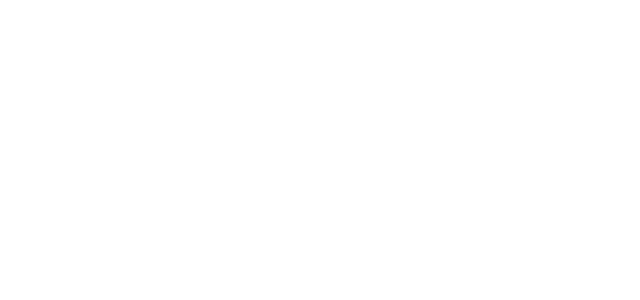
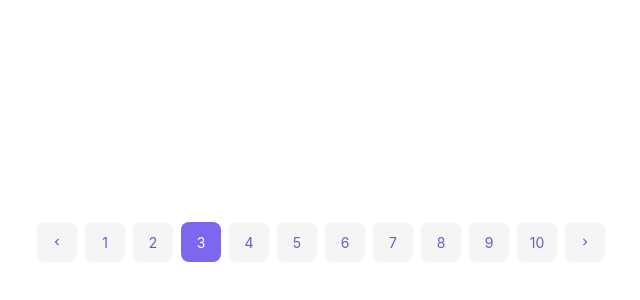
Before and after one commit to iamyoki/practical-components, a React (Create React App) app: page /pagination in a window 1280 px wide. Shown: the part 158-458 px from the top of the page, without its empty margins (319-959 px from the left). Built offline with nearby package versions, Linux system fonts and the light colour scheme.

Commit message:
feat: pagination component page

```diff
--- a/package.json
+++ b/package.json
@@ -4,6 +4,7 @@
   "private": true,
   "dependencies": {
     "@emotion/react": "^11.1.5",
+    "@emotion/styled": "^11.1.5",
     "@reach/router": "^1.3.4",
     "@testing-library/jest-dom": "^5.11.4",
     "@testing-library/react": "^11.1.0",
@@ -13,8 +14,10 @@
     "@types/reach__router": "^1.3.7",
     "@types/react": "^17.0.0",
     "@types/react-dom": "^17.0.0",
+    "polished": "^4.1.1",
     "react": "^17.0.2",
     "react-dom": "^17.0.2",
+    "react-icons": "^4.2.0",
     "react-scripts": "4.0.3",
     "typescript": "^4.1.2",
     "web-vitals": "^1.0.1"
--- a/src/components/Layout.tsx
+++ b/src/components/Layout.tsx
@@ -8,6 +8,7 @@
         display: flex;
         justify-content: center;
         align-items: center;
+        flex-direction: column;
         height: inherit;
       `}
     >
--- /dev/null
+++ b/src/components/Pagination.tsx
@@ -0,0 +1,141 @@
+import { css } from '@emotion/react'
+import styled from '@emotion/styled'
+import { rgba } from 'polished'
+import { ReactNode, useState } from 'react'
+import { MdChevronLeft, MdChevronRight } from 'react-icons/md'
+import useEffectSkipMount from '../hooks/useEffectSkipMount'
+
+interface PaginationProps {
+  /** 初始页面 默认第一页 1 */
+  initialPage?: number
+  /** 全部页数 不小于1 */
+  totalPage: number
+  /** 显示的页数 默认10 */
+  displayPageRange?: number
+  size?: 'normal' | 'large' | 'small'
+  onChange?: (pageIndex: number) => void
+}
+
+const Pagination = ({
+  initialPage = 1,
+  totalPage,
+  displayPageRange = 5,
+  size = 'normal',
+  onChange,
+}: PaginationProps) => {
+  // 当前页
+  const [activeIndex, setActive] = useState(
+    initialPage - 1 < 0 ? 0 : initialPage - 1
+  )
+
+  // 点击页码按钮
+  function handleClickBtn(index: number) {
+    setActive(index)
+  }
+
+  // 点击上一页
+  function handleClickPrev() {
+    if (activeIndex > 0) setActive((cur) => cur - 1)
+  }
+
+  // 点击下一页
+  function handleClickNext() {
+    if (activeIndex < totalPage - 1) setActive((cur) => cur + 1)
+  }
+
+  // 监听切页
+  useEffectSkipMount(() => {
+    if (onChange) onChange(activeIndex + 1)
+  }, [activeIndex])
+
+  return (
+    <div
+      className="Pagination"
+      css={css`
+        display: grid;
+        grid-auto-flow: column;
+        gap: 8px;
+        grid-gap: 8px;
+      `}
+    >
+      <PaginationBtn
+        className="prev"
+        size={size}
+        disabled={activeIndex <= 0}
+        onClick={handleClickPrev}
+      >
+        <MdChevronLeft />
+      </PaginationBtn>
+
+      {[...Array(totalPage)].map((item, i) => (
+        <PaginationBtn
+          key={item}
+          active={i === activeIndex}
+          size={size}
+          onClick={() => handleClickBtn(i)}
+        >
+          {i + 1}
+        </PaginationBtn>
+      ))}
+
+      <PaginationBtn
+        className="next"
+        size={size}
+        disabled={activeIndex >= totalPage - 1}
+        onClick={handleClickNext}
+      >
+        <MdChevronRight />
+      </PaginationBtn>
+    </div>
+  )
+}
+
+interface PaginationBtnProps {
+  children: ReactNode
+  active?: boolean
+  size?: 'normal' | 'large' | 'small'
+  disabled?: boolean
+}
+const PaginationBtn = styled.div<PaginationBtnProps>`
+  height: 40px;
+  min-width: 40px;
+  font-size: 14px;
+  cursor: pointer;
+  padding: 6px;
+  box-sizing: border-box;
+  display: flex;
+  justify-content: center;
+  align-items: center;
+  background: whitesmoke;
+  color: slateblue;
+  border-radius: 8px;
+  user-select: none;
+
+  &:hover {
+    ${({ disabled, active }) =>
+      !disabled && !active && `background-color: ${rgba('slateblue', 0.2)}`};
+  }
+
+  /* Props Dynamic */
+  ${({ active }) =>
+    active && {
+      color: 'white',
+      backgroundColor: 'mediumslateblue',
+    }}
+
+  ${({ size }) =>
+    size === 'small' && {
+      height: 28,
+      minWidth: 28,
+      fontSize: 12,
+      borderRadius: 4,
+    }}
+
+  ${({ disabled }) =>
+    disabled && {
+      backgroundColor: '#ddd',
+      opacity: 0.6,
+    }}
+`
+
+export default Pagination
--- /dev/null
+++ b/src/hooks/useEffectSkipMount.ts
@@ -0,0 +1,16 @@
+import { DependencyList, EffectCallback, useEffect, useRef } from 'react'
+
+export default function useEffectSkipMount(
+  callback: EffectCallback,
+  dependences: DependencyList
+) {
+  const didMount = useRef(false)
+
+  useEffect(() => {
+    if (didMount.current) {
+      if (callback) callback()
+    } else {
+      didMount.current = true
+    }
+  }, dependences)
+}
--- a/src/pages/HomePage.tsx
+++ b/src/pages/HomePage.tsx
@@ -10,18 +10,27 @@
     <Layout>
       <div>
         {pages.map((page) => (
-          <Link
-            to={page.path}
+          <div
             key={page.path}
             css={css`
-              color: currentColor;
               font-size: 20px;
               cursor: pointer;
               margin: 12px;
+
+              &:hover {
+                color: slateblue;
+              }
             `}
           >
-            {page.meta?.title}
-          </Link>
+            <Link
+              to={page.path}
+              css={css`
+                color: currentColor;
+              `}
+            >
+              {page.meta?.title}
+            </Link>
+          </div>
         ))}
       </div>
     </Layout>
--- /dev/null
+++ b/src/pages/PaginationPage.tsx
@@ -0,0 +1,12 @@
+import Layout from '../components/Layout'
+import Pagination from '../components/Pagination'
+
+const PaginationPage = () => {
+  return (
+    <Layout>
+      <Pagination totalPage={10} initialPage={3} />
+    </Layout>
+  )
+}
+
+export default PaginationPage
--- a/src/routes/config.ts
+++ b/src/routes/config.ts
@@ -1,4 +1,5 @@
 import HomePage from '../pages/HomePage'
+import PaginationPage from '../pages/PaginationPage'
 import { RoutesPage } from '../types/routes'
 
 // All pages set in here
@@ -10,6 +11,13 @@
       title: 'Home Page',
     },
   },
+  {
+    path: '/pagination',
+    component: PaginationPage,
+    meta: {
+      title: 'Pagination Page',
+    },
+  },
 ]
 
 export default {}
```
Also changed, not shown: .eslintrc.json, 1 other file (tests, documents, lock files or other folders).
